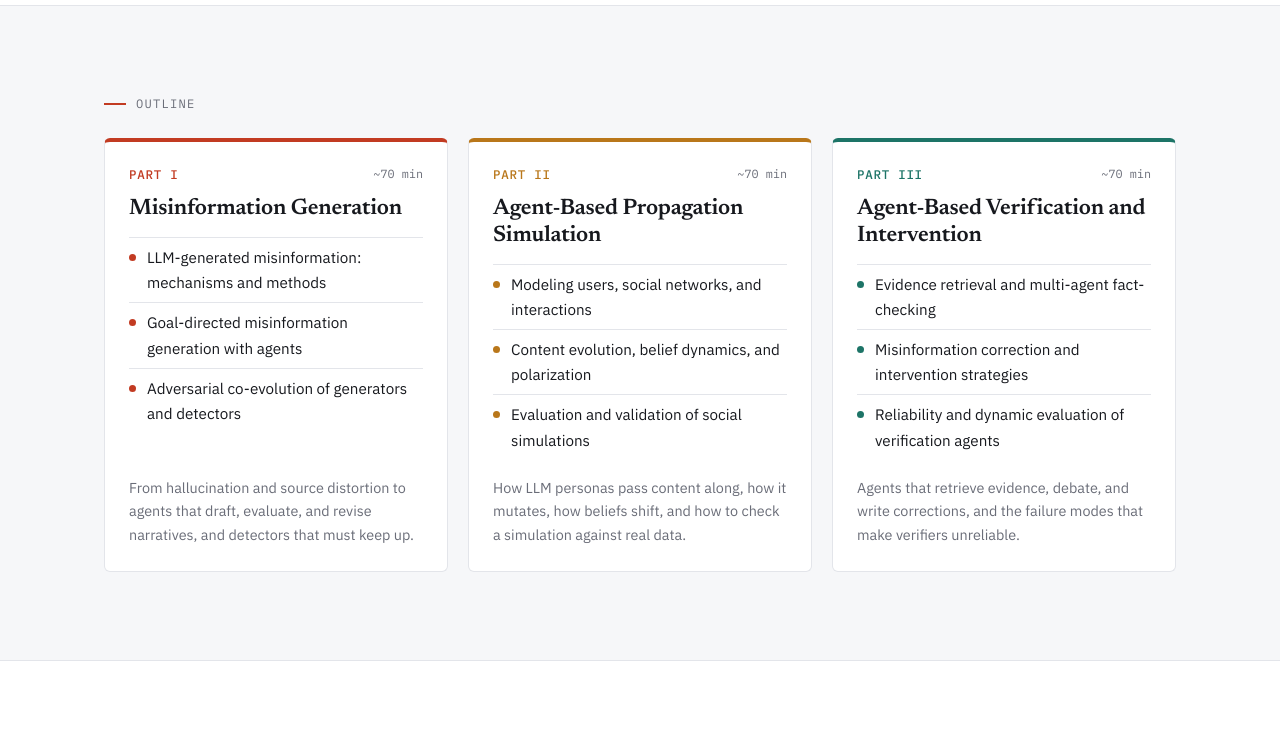
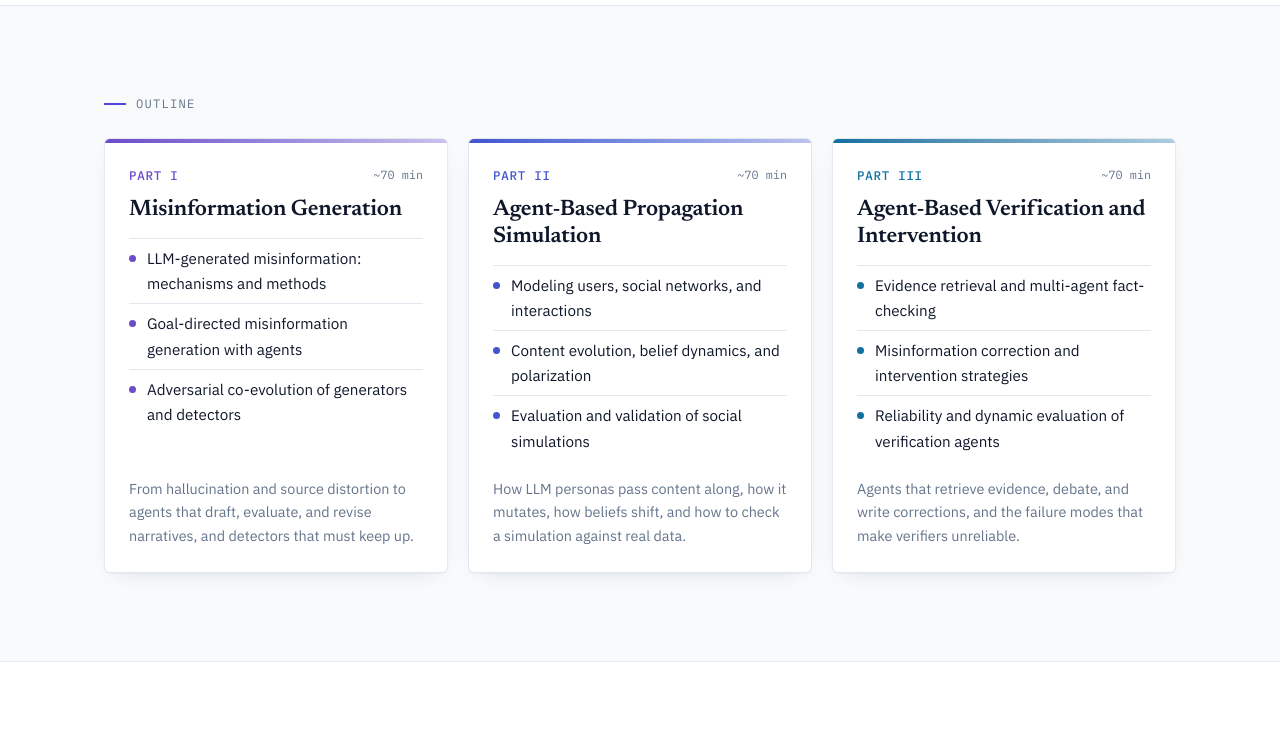
Before and after one commit to LiuYuHan31/MisinformationAgent, a plain HTML site: page index.html in a window 1280 px wide. Shown: the part 1780-2526 px from the top of the page. Drawn offline with Linux system fonts and the light colour scheme.

Commit message:
Replace red/amber/teal palette and fill the first screen with the hero
- Parts I–III now use an analogous violet → indigo → azure trio
  (AA contrast on white and on their tints); accent is indigo to match
  the header; neutrals move to cool slate; dark mode updated to match
- Soft card shadows, gradient part bars, hairline tag borders
- Favicon redrawn in the new palette
- Hero min-height fills the viewport below the nav, so the white page
  only starts once you scroll

Co-Authored-By: Claude Opus 5.5 <noreply@anthropic.com>

```diff
--- a/css/style.css
+++ b/css/style.css
@@ -4,23 +4,26 @@
    ========================================================================== */
 
 :root {
+  /* Neutrals: slate, to match the dark header */
   --paper: #ffffff;
-  --paper-alt: #f6f7f9;
+  --paper-alt: #f8fafc;
   --card: #ffffff;
-  --ink: #17191e;
-  --ink-soft: #3a3d46;
-  --muted: #6a6d78;
-  --rule: #e3e5ea;
+  --ink: #0f172a;
+  --ink-soft: #334155;
+  --muted: #64748b;
+  --rule: #e2e8f0;
 
-  --false: #c23b22;      /* generated / spreading misinformation */
-  --amber: #b9771a;      /* distorted */
-  --true: #1d7467;       /* verified / corrected */
-  --false-tint: #f6e1db;
-  --amber-tint: #f5e8cf;
-  --true-tint: #d9ece7;
+  /* Tutorial parts: an analogous violet → indigo → azure progression */
+  --p1: #6d4bc9;         /* Part I · Generation */
+  --p2: #4354cf;         /* Part II · Propagation */
+  --p3: #1170a0;         /* Part III · Intervention */
+  --p1-tint: #efebf9;
+  --p2-tint: #eaecfa;
+  --p3-tint: #e5eff5;
 
-  --accent: var(--false);
-  --focus: #2f5fd0;
+  --accent: #4f46e5;
+  --focus: #4f46e5;
+  --shadow: 0 1px 2px rgb(15 23 42 / 0.04), 0 8px 24px -14px rgb(15 23 42 / 0.18);
 
   --serif: "Newsreader", Georgia, "Times New Roman", serif;
   --sans: "IBM Plex Sans", -apple-system, BlinkMacSystemFont, "Segoe UI", sans-serif;
@@ -34,21 +37,24 @@
 
 @media (prefers-color-scheme: dark) {
   :root {
-    --paper: #14161a;
-    --paper-alt: #1a1d22;
-    --card: #1f2228;
-    --ink: #ece9e1;
-    --ink-soft: #c9c6be;
-    --muted: #979aa3;
-    --rule: #2f333b;
+    --paper: #0f172a;
+    --paper-alt: #131c31;
+    --card: #1e293b;
+    --ink: #e2e8f0;
+    --ink-soft: #cbd5e1;
+    --muted: #94a3b8;
+    --rule: #334155;
 
-    --false: #ec6a50;
-    --amber: #e0a24a;
-    --true: #4fb8a6;
-    --false-tint: #3a211c;
-    --amber-tint: #362a17;
-    --true-tint: #17302c;
-    --focus: #7aa2ff;
+    --p1: #ab94f5;
+    --p2: #8e9cf7;
+    --p3: #62bde0;
+    --p1-tint: #282b4a;
+    --p2-tint: #232c4b;
+    --p3-tint: #1c3247;
+
+    --accent: #a5b4fc;
+    --focus: #a5b4fc;
+    --shadow: 0 1px 2px rgb(0 0 0 / 0.3), 0 8px 24px -14px rgb(0 0 0 / 0.6);
   }
 }
 
@@ -129,6 +135,9 @@ p { margin: 0 0 1em; }
   background-size: cover;
   background-position: center 55%;
   padding: 36px 0 80px;
+  /* Fill the first screen below the 60px nav (+1px border); extra room shows more of the photo */
+  min-height: calc(100vh - 61px);
+  min-height: calc(100svh - 61px);
 }
 .hero h1, .hero h3 { letter-spacing: normal; }
 .hero-venue, .hero h1 { text-shadow: 0 2px 14px rgb(15 23 42 / 0.45); }
@@ -210,24 +219,25 @@ p { margin: 0 0 1em; }
   padding: 2px 0 2px 18px; border-left: 3px solid var(--c);
   color: var(--ink-soft);
 }
-.q-1 { --c: var(--false); }
-.q-2 { --c: var(--amber); }
-.q-3 { --c: var(--true); }
+.q-1 { --c: var(--p1); }
+.q-2 { --c: var(--p2); }
+.q-3 { --c: var(--p3); }
 
 .audience { display: grid; grid-template-columns: 1fr 1fr; gap: 20px; margin-top: 36px; }
-.audience > div { background: var(--card); border: 1px solid var(--rule); border-radius: var(--radius); padding: 20px 22px; }
+.audience > div { background: var(--card); border: 1px solid var(--rule); border-radius: var(--radius); padding: 20px 22px; box-shadow: var(--shadow); }
 .audience h3 { margin-bottom: 8px; }
 .audience p { margin: 0; color: var(--ink-soft); font-size: 0.95rem; }
 
 /* Outline */
 .parts { list-style: none; padding: 0; margin: 24px 0 0; display: grid; grid-template-columns: repeat(3, 1fr); gap: 20px; counter-reset: none; }
 .part {
-  --c: var(--false); --tint: var(--false-tint);
-  background: var(--card); border: 1px solid var(--rule); border-top: 4px solid var(--c);
-  border-radius: var(--radius); padding: 22px 24px 24px; display: flex; flex-direction: column;
+  --c: var(--p1); --tint: var(--p1-tint);
+  background: linear-gradient(90deg, var(--c), color-mix(in srgb, var(--c) 35%, var(--card))) top / 100% 4px no-repeat, var(--card);
+  border: 1px solid var(--rule); box-shadow: var(--shadow);
+  border-radius: var(--radius); padding: 26px 24px 24px; display: flex; flex-direction: column;
 }
-.part-2 { --c: var(--amber); --tint: var(--amber-tint); }
-.part-3 { --c: var(--true); --tint: var(--true-tint); }
+.part-2 { --c: var(--p2); --tint: var(--p2-tint); }
+.part-3 { --c: var(--p3); --tint: var(--p3-tint); }
 .part-head { display: flex; justify-content: space-between; align-items: center; margin-bottom: 12px; }
 .part-num { font-family: var(--mono); font-size: 0.78rem; font-weight: 500; color: var(--c); letter-spacing: 0.06em; text-transform: uppercase; }
 .part-time { font-family: var(--mono); font-size: 0.74rem; color: var(--muted); }
@@ -253,15 +263,17 @@ p { margin: 0 0 1em; }
   letter-spacing: 0.04em; padding: 2px 7px; border-radius: 3px; margin-right: 8px;
   vertical-align: 2px; white-space: nowrap;
 }
-.tag-1 { background: var(--false-tint); color: var(--false); }
-.tag-2 { background: var(--amber-tint); color: var(--amber); }
-.tag-3 { background: var(--true-tint); color: var(--true); }
+.tag { box-shadow: inset 0 0 0 1px color-mix(in srgb, currentColor 22%, transparent); }
+.tag-1 { background: var(--p1-tint); color: var(--p1); }
+.tag-2 { background: var(--p2-tint); color: var(--p2); }
+.tag-3 { background: var(--p3-tint); color: var(--p3); }
 
 /* Organizers */
 .people { display: grid; grid-template-columns: 1fr 1fr; gap: 20px; }
 .person {
   display: grid; grid-template-columns: 96px 1fr; gap: 20px; align-items: start;
   background: var(--card); border: 1px solid var(--rule); border-radius: var(--radius); padding: 22px;
+  box-shadow: var(--shadow);
 }
 .person img, .avatar { width: 96px; height: 96px; border-radius: 50%; object-fit: cover; }
 .avatar {
@@ -283,22 +295,22 @@ p { margin: 0 0 1em; }
 .refs .venue { color: var(--muted); font-style: italic; }
 .authors-toggle {
   margin-left: 2px; padding: 0 8px; cursor: pointer;
-  font: inherit; font-size: 0.8rem; line-height: 1.6; color: var(--true);
+  font: inherit; font-size: 0.8rem; line-height: 1.6; color: var(--p3);
   background: none; border: 1px solid var(--rule); border-radius: 999px;
 }
-.authors-toggle:hover { border-color: var(--true); }
+.authors-toggle:hover { border-color: var(--p3); }
 
 /* Materials */
 .materials { display: grid; grid-template-columns: repeat(3, 1fr); gap: 16px; margin-top: 8px; }
-.mat { background: var(--card); border: 1px solid var(--rule); border-radius: var(--radius); padding: 20px; display: flex; flex-direction: column; }
+.mat { background: var(--card); border: 1px solid var(--rule); border-radius: var(--radius); padding: 20px; display: flex; flex-direction: column; box-shadow: var(--shadow); }
 .mat h3 { margin-bottom: 6px; }
 .mat p { font-size: 0.9rem; color: var(--muted); }
 .status {
   margin-top: auto; align-self: flex-start; font-family: var(--mono); font-size: 0.74rem;
   padding: 3px 8px; border-radius: 3px; border: 1px dashed var(--rule); color: var(--muted);
 }
-.status-live { border-style: solid; border-color: var(--true); color: var(--true); text-decoration: none; }
-.status-live:hover { background: var(--true); color: var(--paper); }
+.status-live { border-style: solid; border-color: var(--p3); color: var(--p3); text-decoration: none; }
+.status-live:hover { background: var(--p3); color: var(--paper); }
 
 .cite-head { margin: 48px 0 12px; }
 .bibtex { position: relative; }
--- a/index.html
+++ b/index.html
@@ -12,7 +12,7 @@
   <link rel="preconnect" href="https://fonts.googleapis.com">
   <link rel="preconnect" href="https://fonts.gstatic.com" crossorigin>
   <link href="https://fonts.googleapis.com/css2?family=Inter:wght@400;500;600;700;800&family=IBM+Plex+Mono:wght@400;500&family=IBM+Plex+Sans:wght@400;500;600&family=Newsreader:ital,opsz,wght@0,6..72,500;0,6..72,600;1,6..72,500&display=swap" rel="stylesheet">
-  <link rel="stylesheet" href="css/style.css?v=20261114-10">
+  <link rel="stylesheet" href="css/style.css?v=20261114-12">
 </head>
 <body>
 
```
Also changed, not shown: assets/favicon.svg.
